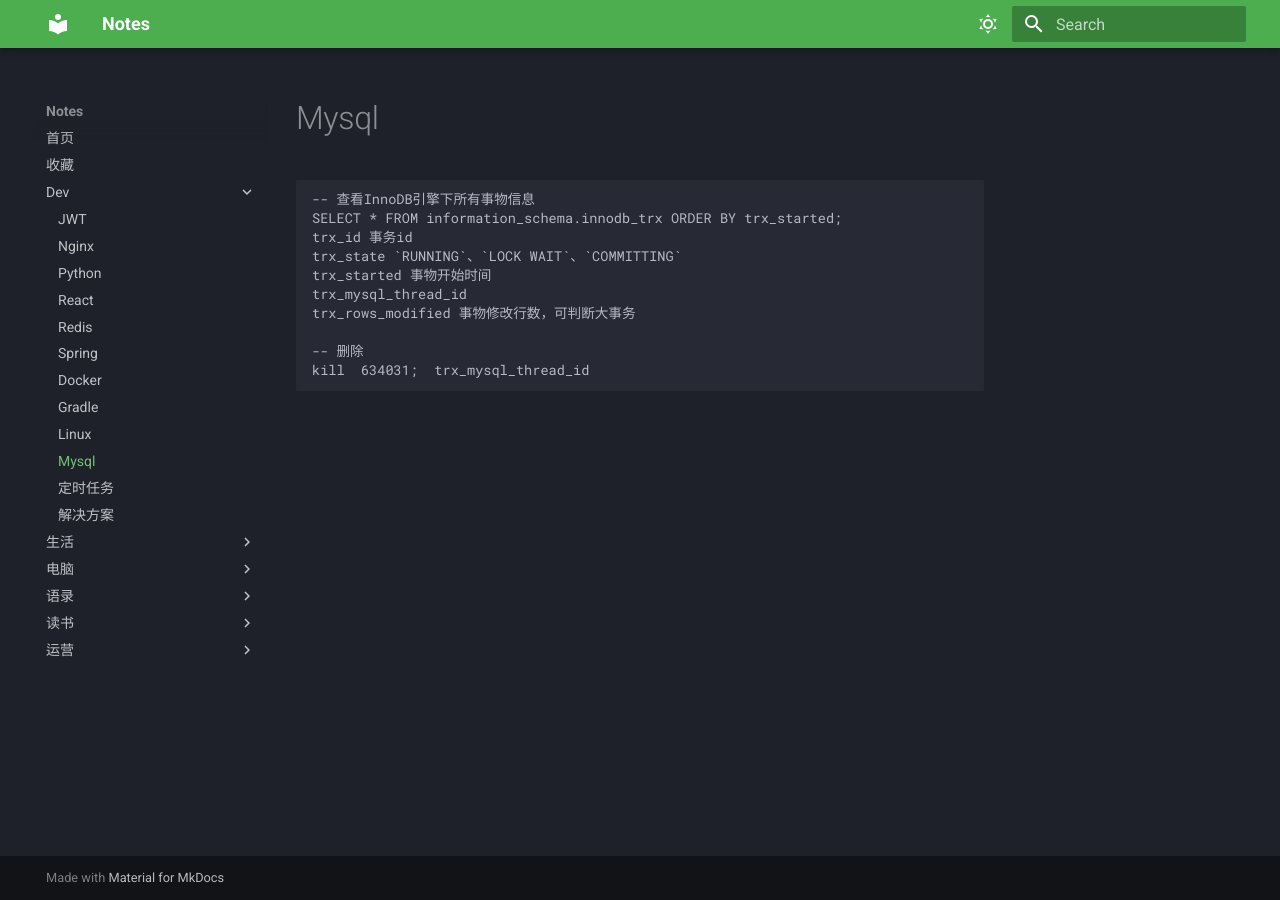
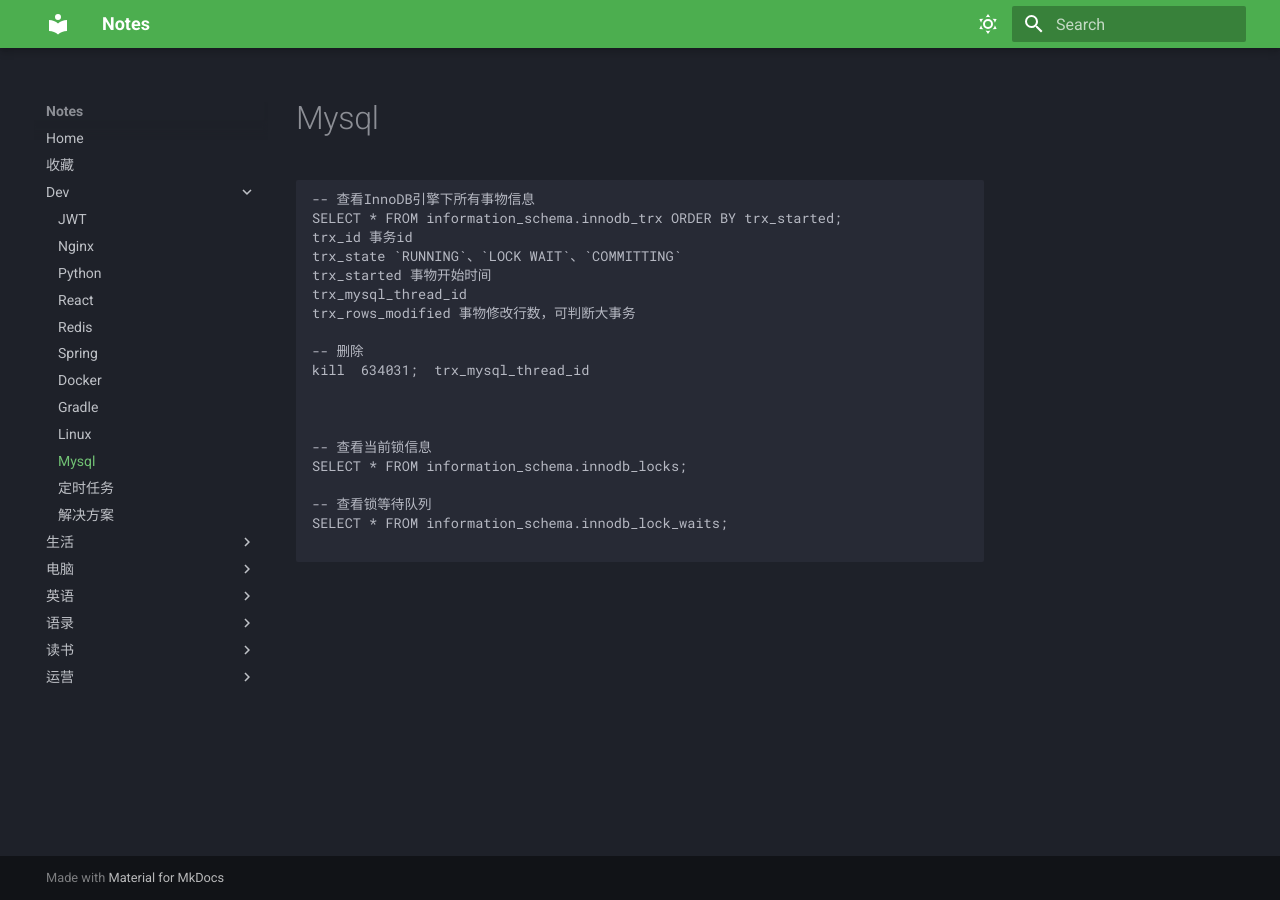
Before and after one commit to Lenmd/notes, an MkDocs documentation site: the page built from docs/dev/mysql.md, in a window 1280 px wide. Built offline with MkDocs 1.6.1 and Material for MkDocs 9.7.7, drawn with Linux system fonts in a browser that asks for light colours.

Commit message:
vault backup: 2025-07-04 22:59:58

````diff
--- a/docs/dev/mysql.md
+++ b/docs/dev/mysql.md
@@ -9,4 +9,13 @@ trx_rows_modified 事物修改行数，可判断大事务
 
 -- 删除
 kill  634031;  trx_mysql_thread_id
+
+
+
+-- 查看当前锁信息
+SELECT * FROM information_schema.innodb_locks;
+
+-- 查看锁等待队列
+SELECT * FROM information_schema.innodb_lock_waits;
+
 ```
--- a/docs/index.md
+++ b/docs/index.md
@@ -1 +1,10 @@
-# 首页
+
+## 2025
+
+英语
+
+思维
+
+营销
+
+Java
````
Also changed, not shown: docs/dev/Redis.md (+1 -0 lines), docs/英语/英语.md (added, +72 -0 lines), docs/dev/linux.md (line endings or trailing spaces).
